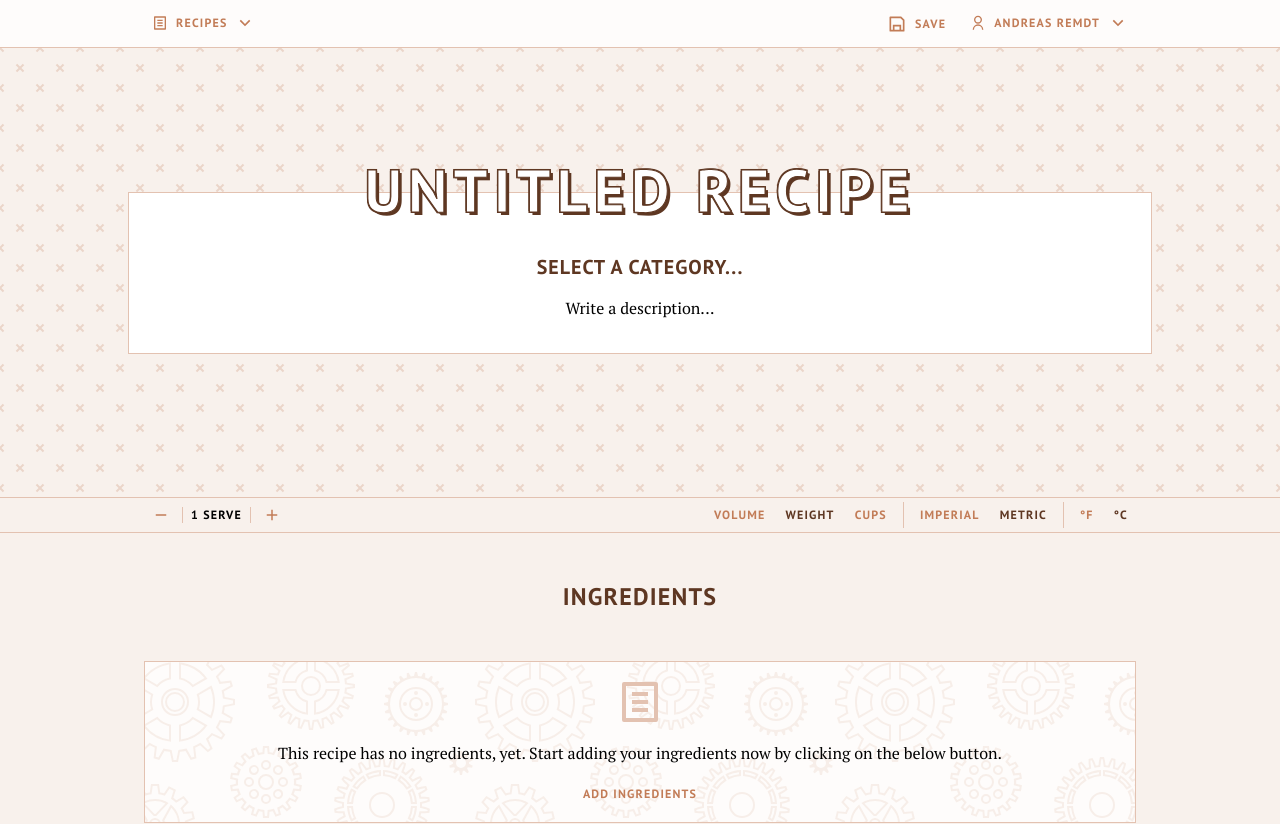
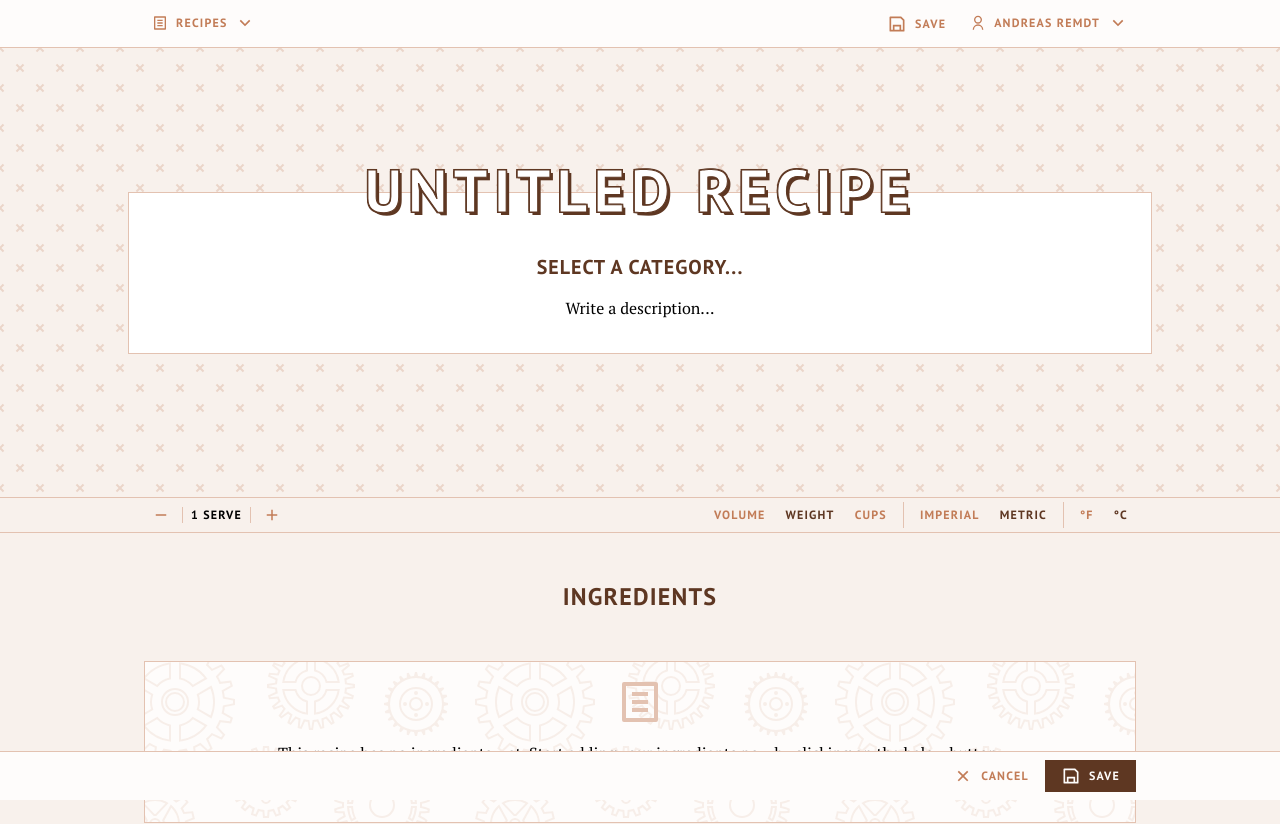
Before and after one commit to andreasremdt/kitchendock, a Next.js app: page /recipe/create in a window 1280 px wide. Shown: the top 824 px of the page. Built offline with nearby package versions, Linux system fonts and the light colour scheme.

Commit message:
feat: improve ui, create recipe footer component

```diff
--- /dev/null
+++ b/components/recipe-footer.tsx
@@ -0,0 +1,22 @@
+import Button from "./button";
+import Container from "./container";
+import Icon from "./icon";
+
+type Props = {
+  onSave: () => void;
+};
+
+export default function RecipeFooter({ onSave }: Props) {
+  return (
+    <div className="fixed bottom-0 left-0 right-0 bg-primary-50 border-t border-primary-300 py-2">
+      <Container as="footer" className="flex justify-end gap-x-2">
+        <Button href="/">
+          <Icon name="cancel" /> Cancel
+        </Button>
+        <Button variant="solid" onClick={onSave}>
+          <Icon name="save" /> Save
+        </Button>
+      </Container>
+    </div>
+  );
+}
--- a/components/recipe-list.tsx
+++ b/components/recipe-list.tsx
@@ -42,7 +42,7 @@ export default function RecipeList({ recipes, loading }: Props) {
     <ul className="grid grid-cols-4 gap-4">
       {recipes.map((recipe) => (
         <li key={recipe.id}>
-          <Card as="a" href={`/recipe/${recipe.id}`}>
+          <Card as="a" href={`/recipe/${recipe.id}`} className="h-full">
             {recipe.image && (
               <Image
                 src={recipe.image}
--- a/pages/recipe/create.tsx
+++ b/pages/recipe/create.tsx
@@ -10,7 +10,7 @@ import { Recipe } from "@/types";
 import Button from "@/components/button";
 import Icon from "@/components/icon";
 import useCreateRecipe from "@/hooks/use-create-recipe";
-import Container from "@/components/container";
+import RecipeFooter from "@/components/recipe-footer";
 
 export default function CreateRecipe() {
   const { mutate } = useCreateRecipe();
@@ -37,7 +37,7 @@ export default function CreateRecipe() {
         </Button>
       </MenuBar>
 
-      <main>
+      <main className="mb-24">
         <RecipeHeader recipe={recipe} onSave={(changes) => setRecipe((prev) => ({ ...prev, ...changes }))} />
 
         <RecipeBar />
@@ -54,14 +54,7 @@ export default function CreateRecipe() {
           onSave={(changes) => setRecipe((prev) => ({ ...prev, ...changes }))}
         />
 
-        <Container as="footer" className="flex justify-center gap-x-2 mb-16">
-          <Button href="/">
-            <Icon name="cancel" /> Cancel
-          </Button>
-          <Button variant="solid">
-            <Icon name="save" /> Save
-          </Button>
-        </Container>
+        <RecipeFooter onSave={() => mutate(recipe)} />
       </main>
     </>
   );
```
